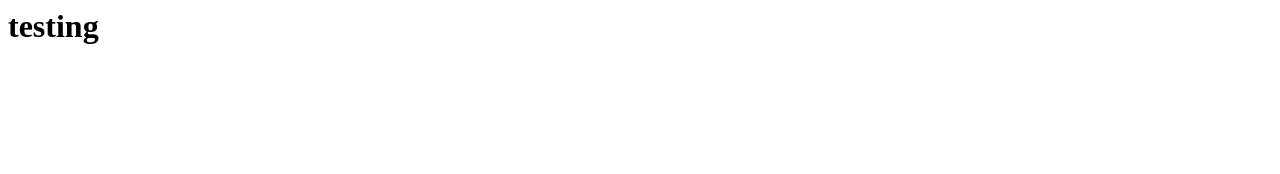
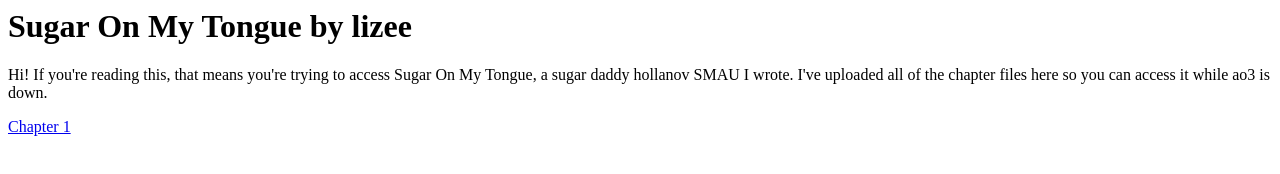
Before and after one commit to lizee-code/sdau, a plain HTML site: page index.html in a window 1280 px wide. Drawn offline with Linux system fonts and the light colour scheme.

Commit message:
Update index.html
Testing update to index

```diff
--- a/index.html
+++ b/index.html
@@ -1 +1,4 @@
-<h1>testing</h1>
+<h1>Sugar On My Tongue by lizee</h1>
+<p>Hi! If you're reading this, that means you're trying to access Sugar On My Tongue, a sugar daddy hollanov SMAU I wrote. I've uploaded all of the chapter files here so you can access it while ao3 is down.</p>
+
+<a href="/chapter1.html">Chapter 1</a>
```
